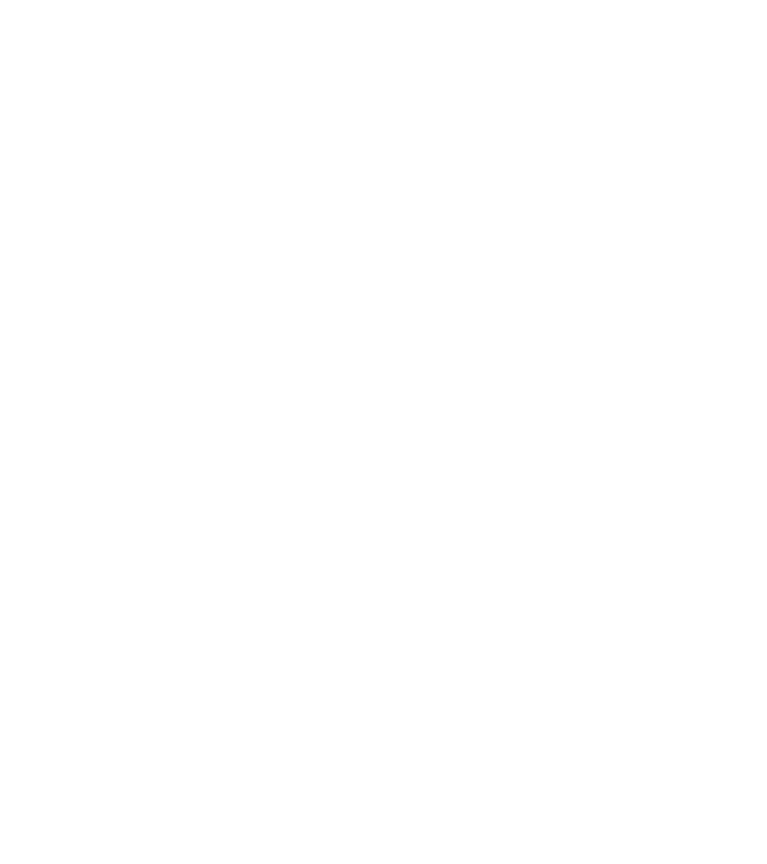
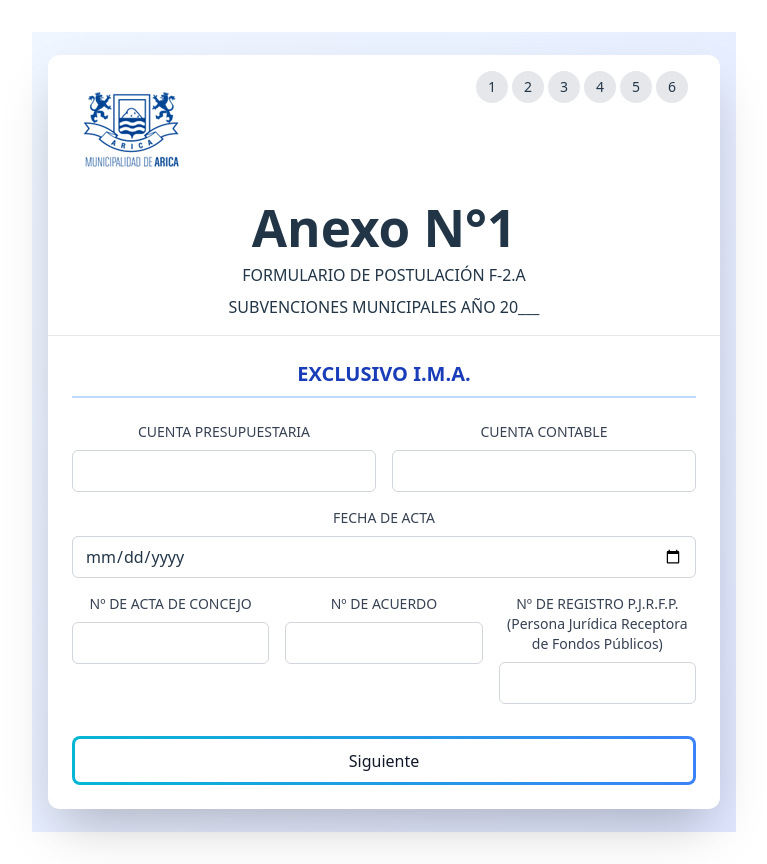
Before and after one commit to pacificstate01/ProjectMuni, a React (Vite) app in the folder Frontend/FrontEndMuni/: page /form2a in a window 1280 px wide. Before the commit this address had no page. Shown: the whole page, without its empty margins (256-1023 px from the left). Before the commit the page ends 800 px from the top, so only its background shows below. Built offline with nearby package versions, Linux system fonts and the light colour scheme.

Commit message:
added forms mockup, to be finished

```diff
--- a/Frontend/FrontEndMuni/src/App.jsx
+++ b/Frontend/FrontEndMuni/src/App.jsx
@@ -1,14 +1,29 @@
 import { useState } from 'react'
 import './App.css'
-import { BrowserRouter as Router, Routes, Route } from 'react-router-dom'
+import { BrowserRouter as Router, Routes, Route, BrowserRouter } from 'react-router-dom'
 import Login from './routes/login.jsx';
+import Formulario2A from './routes/Formulario2A/Formulario2A.jsx'
+import Formulario2A1 from './routes/Formulario2A/Formulario2A1.jsx';
+import Formulario2A2 from './routes/Formulario2A/Formulario2A2.jsx';
+import Formulario2A3 from './routes/Formulario2A/Formulario2A3.jsx';
+import Formulario2A4 from './routes/Formulario2A/Formulario2A4.jsx';
+import Formulario2A5 from './routes/Formulario2A/Formulario2A5.jsx';
+import Formulario2A6 from './routes/Formulario2A/Formulario2A6.jsx';
 function App() {
   return (
-      <Router>
+    <BrowserRouter>
         <Routes>
           <Route path ='/' element={<Login />}/>
+          <Route path ='/form2a' element={<Formulario2A />}>
+                  <Route path="paso1" element={<Formulario2A1/>} />
+                  <Route path="paso2" element={<Formulario2A2 />} />
+                  <Route path="paso3" element={<Formulario2A3 />} />
+                  <Route path="paso4" element={<Formulario2A4 />} />
+                  <Route path="paso5" element={<Formulario2A5 />} />
+                  <Route path="paso6" element={<Formulario2A6 />} />
+          </Route>
         </Routes>
-      </Router>
+    </BrowserRouter>
   );
 }
 
--- /dev/null
+++ b/Frontend/FrontEndMuni/src/routes/Formulario2A/Formulario2A.jsx
@@ -0,0 +1,146 @@
+import { useNavigate, Outlet, useLocation } from "react-router-dom";
+import styles from "../../css/login.module.css";
+
+const Formulario2A = () => {
+  const navigate = useNavigate();
+  const location = useLocation();
+
+  const handleSiguiente = (e) => {
+    e.preventDefault();
+    navigate("/form2a/paso1");
+  };
+
+  // Check if we're on the main form route or a nested route
+  const isMainForm = location.pathname === "/form2a";
+  const currentStep = location.pathname.split('/').pop();
+  return (
+    <div className="flex items-center justify-center min-h-screen p-4 bg-gradient-to-br from-blue-50 to-indigo-100">
+      <div className="max-w-6xl w-full mx-auto bg-white rounded-xl shadow-2xl overflow-hidden">
+        {/* Header - Always show */}
+        <div className="relative border-b border-gray-200 py-4 px-8">
+          {/* Logo */}
+          <div className="flex justify-start mb-2">
+            <div>
+              <img
+                src="./images/Picture1.png"
+                alt="Logo"
+                className="h-auto w-auto"
+              />
+            </div>
+          </div>
+
+          {/* Number sequence positioned correctly in top right */}
+          <div className="absolute top-4 right-8 flex space-x-1">
+            {[1, 2, 3, 4, 5, 6].map((num) => (
+              <div
+                key={num}
+                className={`w-8 h-8 rounded-full ${
+                  currentStep === `paso${num}` ||
+                  (currentStep === "" && num === 1) ?
+                  'bg-blue-600 text-white' : 'bg-gray-200'
+                } flex items-center justify-center text-sm font-medium`}
+              >
+                {num}
+              </div>
+            ))}
+          </div>
+          <h1 className="text-3xl font-bold">Anexo N°1</h1>
+          <p className="mt-2">FORMULARIO DE POSTULACIÓN F-2.A</p>
+          <p className="mt-2">SUBVENCIONES MUNICIPALES AÑO 20___</p>
+        </div>
+        {/* Show the EXCLUSIVO I.M.A. form only on main route */}
+        {isMainForm && (
+          <div className="max-w-2xl mx-auto p-6 bg-white rounded-lg shadow-md">
+            <h2 className="text-xl font-bold text-blue-800 mb-6 border-b-2 border-blue-200 pb-2">
+              EXCLUSIVO I.M.A.
+            </h2>
+
+            <form className="space-y-4" onSubmit={(e) => e.preventDefault()}>
+              <div className="grid grid-cols-1 md:grid-cols-2 gap-4">
+                <div className="space-y-2">
+                  <label className="block text-sm font-medium text-gray-700">
+                    CUENTA PRESUPUESTARIA
+                  </label>
+                  <input
+                    type="text"
+                    className="w-full px-3 py-2 border border-gray-300 rounded-md focus:outline-none focus:ring-2 focus:ring-blue-500"
+                  />
+                </div>
+
+                <div className="space-y-2">
+                  <label className="block text-sm font-medium text-gray-700">
+                    CUENTA CONTABLE
+                  </label>
+                  <input
+                    type="text"
+                    className="w-full px-3 py-2 border border-gray-300 rounded-md focus:outline-none focus:ring-2 focus:ring-blue-500"
+                  />
+                </div>
+              </div>
+
+              <div className="space-y-2">
+                <label className="block text-sm font-medium text-gray-700">
+                  FECHA DE ACTA
+                </label>
+                <input
+                  type="date"
+                  className="w-full px-3 py-2 border border-gray-300 rounded-md focus:outline-none focus:ring-2 focus:ring-blue-500"
+                />
+              </div>
+
+              <div className="grid grid-cols-1 md:grid-cols-3 gap-4">
+                <div className="space-y-2">
+                  <label className="block text-sm font-medium text-gray-700">
+                    Nº DE ACTA DE CONCEJO
+                  </label>
+                  <input
+                    type="text"
+                    className="w-full px-3 py-2 border border-gray-300 rounded-md focus:outline-none focus:ring-2 focus:ring-blue-500"
+                  />
+                </div>
+
+                <div className="space-y-2">
+                  <label className="block text-sm font-medium text-gray-700">
+                    Nº DE ACUERDO
+                  </label>
+                  <input
+                    type="text"
+                    className="w-full px-3 py-2 border border-gray-300 rounded-md focus:outline-none focus:ring-2 focus:ring-blue-500"
+                  />
+                </div>
+
+                <div className="space-y-2">
+                  <label className="block text-sm font-medium text-gray-700">
+                    Nº DE REGISTRO P.J.R.F.P.(Persona Jurídica Receptora de Fondos Públicos)
+                  </label>
+                  <input
+                    type="text"
+                    className="w-full px-3 py-2 border border-gray-300 rounded-md focus:outline-none focus:ring-2 focus:ring-blue-500"
+                  />
+                </div>
+              </div>
+
+              <div className="pt-4">
+                <button
+                  onClick={handleSiguiente}
+                  className={`w-full relative py-2.5 px-5 rounded-lg font-medium group overflow-hidden ${styles.gradientBorder}`}
+                >
+                  <div className="absolute inset-0 bg-gradient-to-r from-cyan-500 to-blue-500 rounded-lg opacity-0 group-hover:opacity-100 transition-opacity duration-300 z-10"></div>
+                  <div className="absolute inset-0 bg-white rounded-lg group-hover:opacity-0 transition-opacity duration-300 z-20"></div>
+                  <span className="relative text-gray-900 group-hover:text-white transition-colors duration-300 z-30">
+                    Siguiente
+                  </span>
+                </button>
+              </div>
+            </form>
+          </div>
+        )}
+
+        {/* Show nested routes (Formulario2A1, etc.) */}
+        <Outlet />
+      </div>
+    </div>
+  );
+};
+
+export default Formulario2A;
--- /dev/null
+++ b/Frontend/FrontEndMuni/src/routes/Formulario2A/Formulario2A1.jsx
@@ -0,0 +1,12 @@
+// Formulario2A1.jsx
+const Formulario2A1 = () => {
+  return (
+    <div>
+      <h2>IDENTIFICACIÓN DE LA INSTITUCIÓN:</h2>
+
+
+    </div>
+  );
+};
+
+export default Formulario2A1;
--- /dev/null
+++ b/Frontend/FrontEndMuni/src/routes/Formulario2A/Formulario2A2.jsx
@@ -0,0 +1,9 @@
+import React, { Component } from 'react'
+
+export default class Formulario2A2 extends Component {
+  render() {
+    return (
+      <div>Formulario2A2</div>
+    )
+  }
+}
--- /dev/null
+++ b/Frontend/FrontEndMuni/src/routes/Formulario2A/Formulario2A3.jsx
@@ -0,0 +1,9 @@
+import React, { Component } from 'react'
+
+export default class Formulario2A3 extends Component {
+  render() {
+    return (
+      <div>Formulario2A3</div>
+    )
+  }
+}
--- /dev/null
+++ b/Frontend/FrontEndMuni/src/routes/Formulario2A/Formulario2A4.jsx
@@ -0,0 +1,9 @@
+import React, { Component } from 'react'
+
+export default class Formulario2A4 extends Component {
+  render() {
+    return (
+      <div>Formulario2A4</div>
+    )
+  }
+}
--- /dev/null
+++ b/Frontend/FrontEndMuni/src/routes/Formulario2A/Formulario2A5.jsx
@@ -0,0 +1,9 @@
+import React, { Component } from 'react'
+
+export default class Formulario2A5 extends Component {
+  render() {
+    return (
+      <div>Formulario2A5</div>
+    )
+  }
+}
--- /dev/null
+++ b/Frontend/FrontEndMuni/src/routes/Formulario2A/Formulario2A6.jsx
@@ -0,0 +1,9 @@
+import React, { Component } from 'react'
+
+export default class Formulario2A6 extends Component {
+  render() {
+    return (
+      <div>Formulario2A6</div>
+    )
+  }
+}
--- a/Frontend/FrontEndMuni/src/routes/login.jsx
+++ b/Frontend/FrontEndMuni/src/routes/login.jsx
@@ -9,7 +9,7 @@
               <img
                 src="./images/cnca-top.png"
                 alt="Logo"
-                className="h-8 w-auto"
+                className="h-6 w-auto"
               />
             </div>
             <h1 className="text-3xl font-bold">Sistema Cuenta Cultura</h1>
```
Also changed, not shown: Frontend/FrontEndMuni/public/images/Picture1.png (added).
